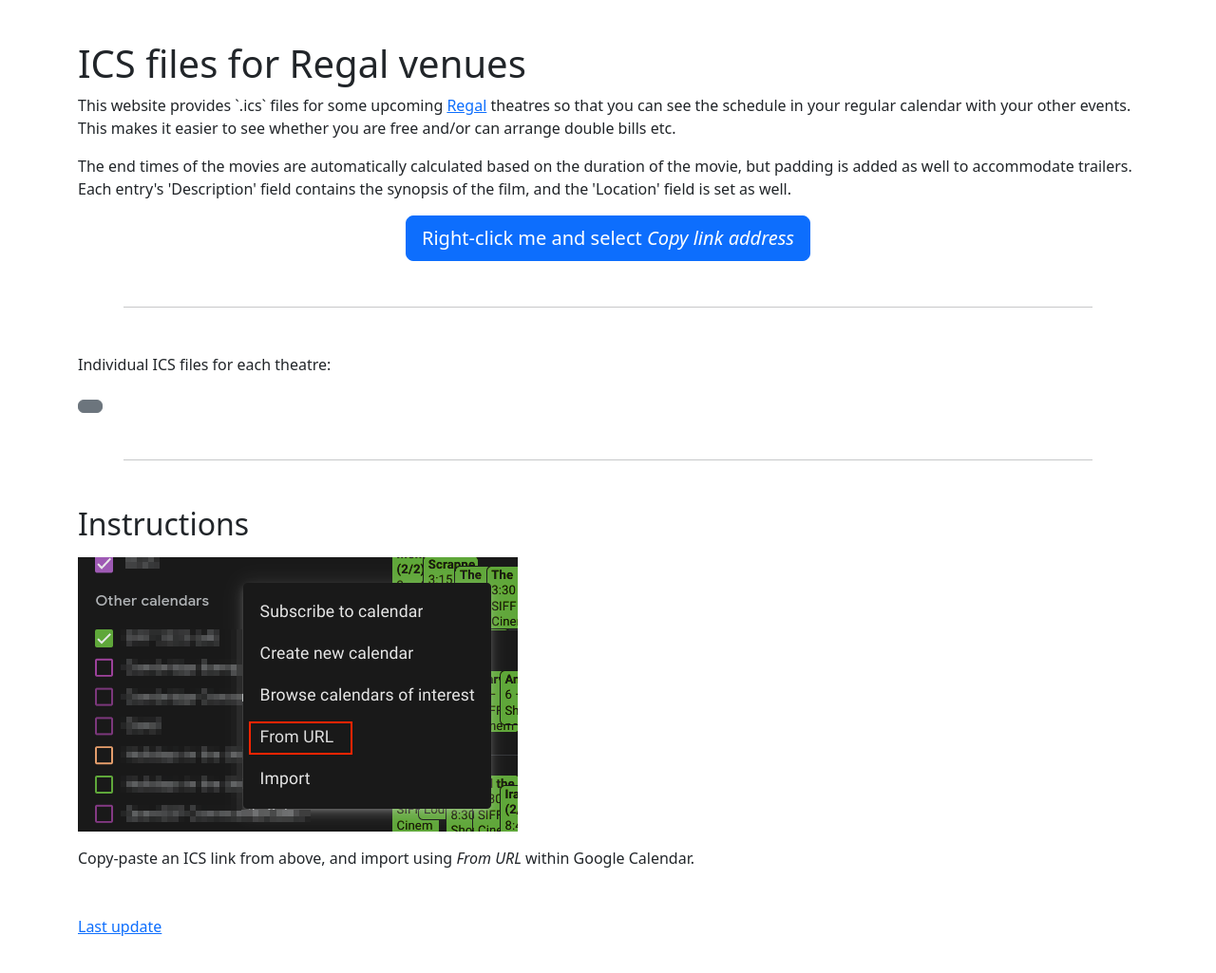
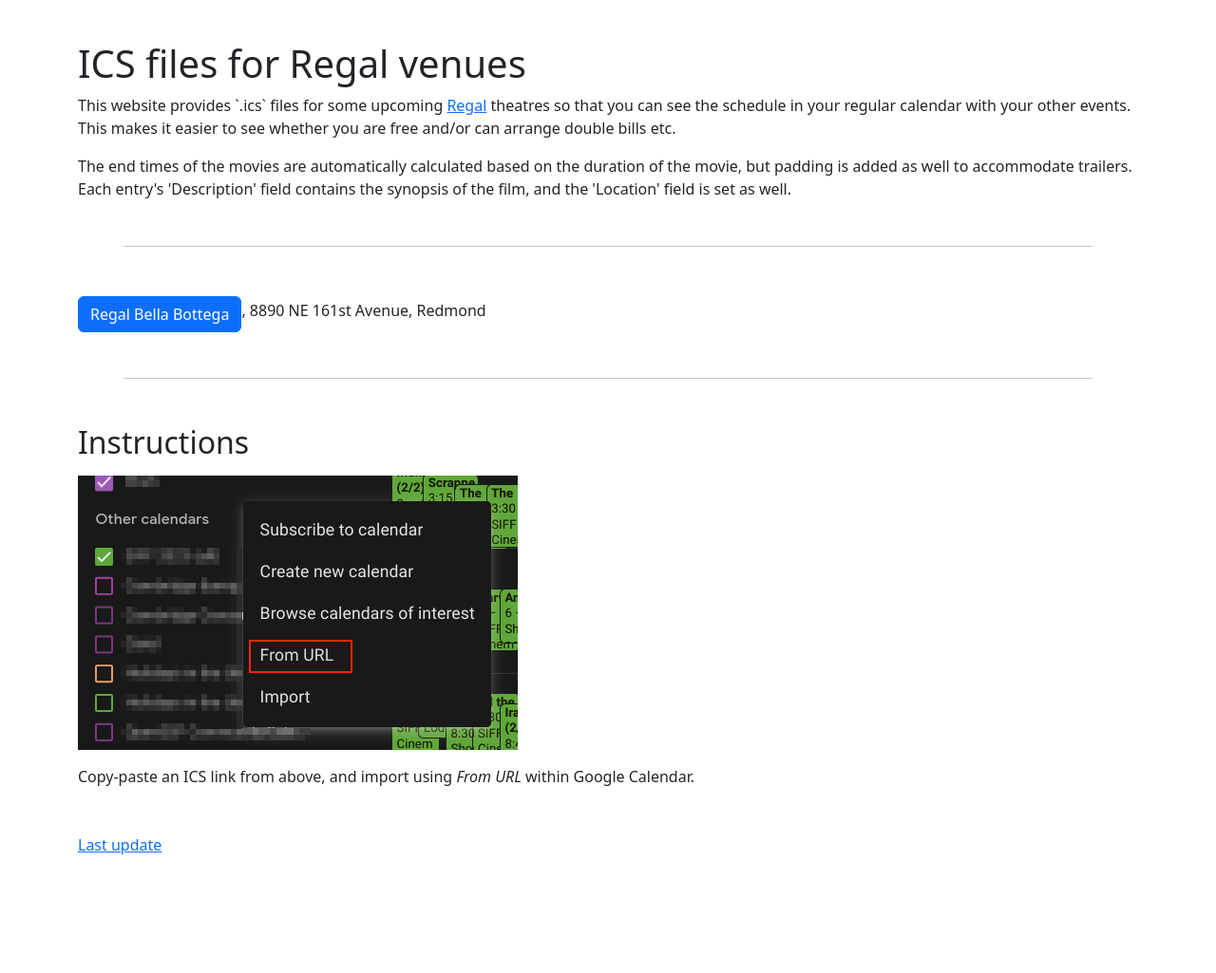
Before and after one commit to lamby/regal-ics, a Jekyll site: the page built from index.md, in a window 1280 px wide, cut to the strip 153-1189 px from the top of the page. Shown: the top 1025 px of the strip at 95% size. Built offline with Jekyll 4.4.1, drawn with Linux system fonts in a browser that asks for light colours; after the commit the page ends 1103 px from its top, so only the background shows below that.

Commit message:
.Update.

```diff
--- a/index.md
+++ b/index.md
@@ -34,19 +34,12 @@ layout: default
     film, and the 'Location' field is set as well.
 </p>
 
-
-<p class="text-center">
-  <big><big><strong><a class="btn btn-primary btn-lg" href="ics/all.ics?{{ site.github.build_revision }}">Right-click me and select <em>Copy link address</em></a></strong></big></big>
-</p>
-
 <hr class="m-5">
 
-<p class="mt-4">Individual ICS files for each theatre:</p>
-
 <ul class="list-unstyled">
-{% for venue in site.data.theatres %}
+{% for theatre in site.data.theatres %}
 <li>
-    <a class="btn mt-1 btn-secondary" href="ics/{{ venue.VenueSlug }}.ics?{{ site.github.build_revision }}">{{ theatre["VenueNameOrig"] }}</a>
+    <a class="btn mt-1 btn-primary" href="ics/{{ theatre.slug }}.ics?{{ site.github.build_revision }}">{{ theatre.name }}</a>, {{ theatre.address }}, {{ theatre.city }}
 </li>
 {% endfor %}
 </ul>
```
Also changed, not shown: _data/theatres.yaml (+24 -1 lines), 2 other files.
